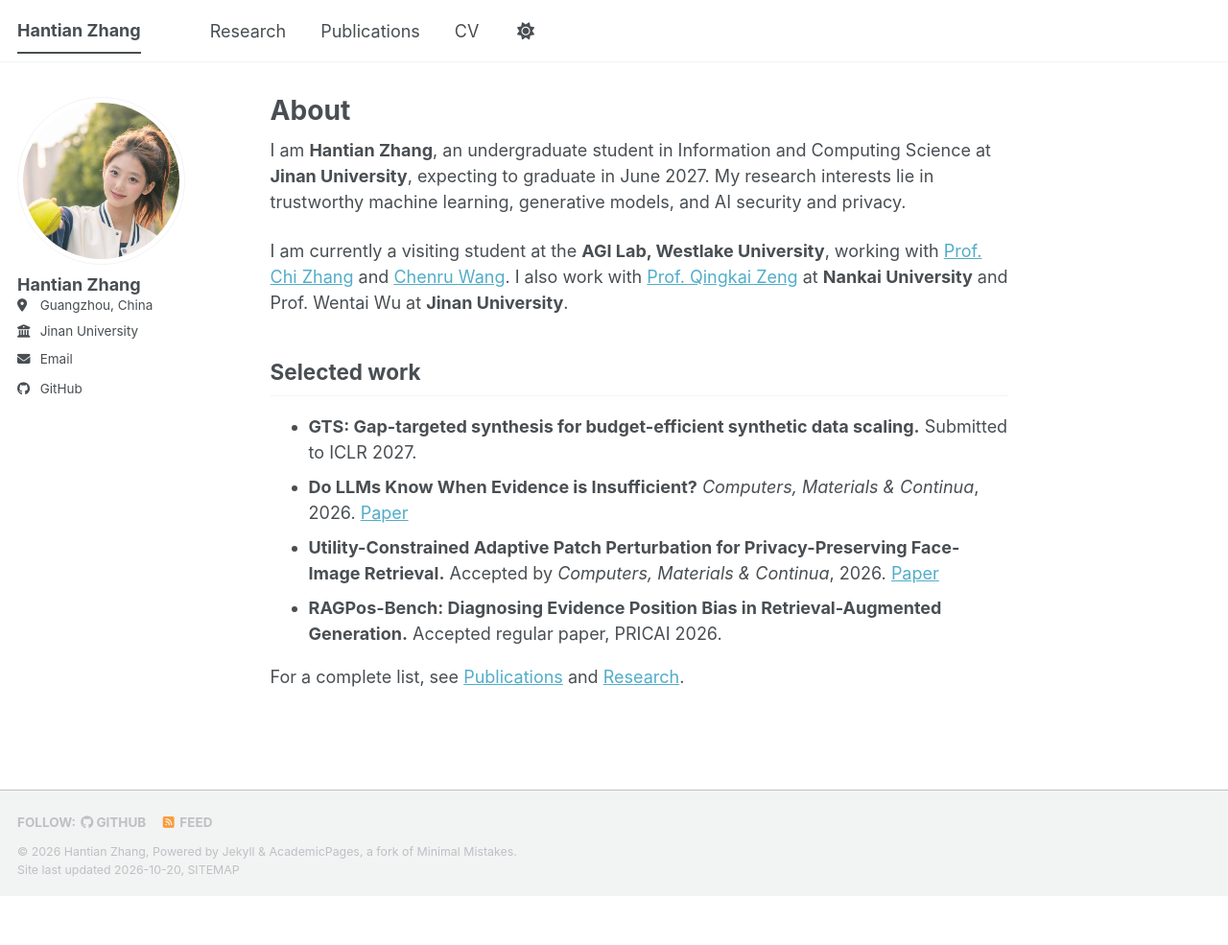
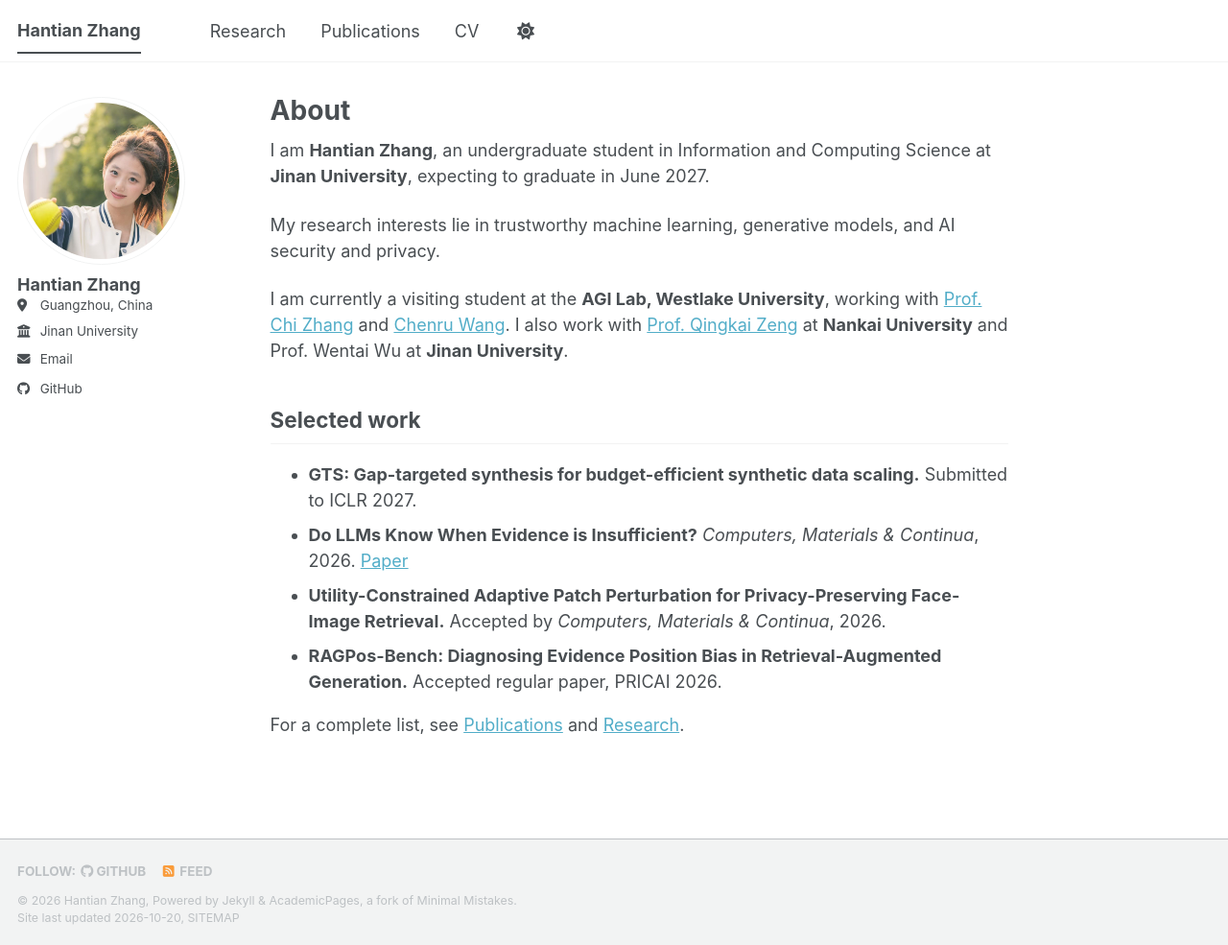
Before and after one commit to zht2005/zht2005.github.io, a Jekyll site: the page built from _pages/about.md, in a window 1280 px wide and 985 px high. Shown: the whole window at 96% size. Built offline with Jekyll 4.4.1, drawn with Linux system fonts in a browser that asks for light colours; a style sheet for code colours, icons or effects is not loaded.

```diff
--- a/_pages/about.md
+++ b/_pages/about.md
@@ -5,7 +5,9 @@ permalink: /
 author_profile: true
 ---
 
-I am **Hantian Zhang**, an undergraduate student in Information and Computing Science at **Jinan University**, expecting to graduate in June 2027. My research interests lie in trustworthy machine learning, generative models, and AI security and privacy.
+I am **Hantian Zhang**, an undergraduate student in Information and Computing Science at **Jinan University**, expecting to graduate in June 2027.
+
+My research interests lie in trustworthy machine learning, generative models, and AI security and privacy.
 
 I am currently a visiting student at the **AGI Lab, Westlake University**, working with [Prof. Chi Zhang](https://icoz69.github.io/) and [Chenru Wang](https://winterccc.github.io/). I also work with [Prof. Qingkai Zeng](https://qingkaizeng.github.io/) at **Nankai University** and Prof. Wentai Wu at **Jinan University**.
 
@@ -13,7 +15,7 @@ I am currently a visiting student at the **AGI Lab, Westlake University**, worki
 
 - **GTS: Gap-targeted synthesis for budget-efficient synthetic data scaling.** Submitted to ICLR 2027.
 - **Do LLMs Know When Evidence is Insufficient?** *Computers, Materials & Continua*, 2026. [Paper](https://doi.org/10.32604/cmc.2026.086343)
-- **Utility-Constrained Adaptive Patch Perturbation for Privacy-Preserving Face-Image Retrieval.** Accepted by *Computers, Materials & Continua*, 2026. [Paper](https://doi.org/10.32604/cmc.2026.087013)
+- **Utility-Constrained Adaptive Patch Perturbation for Privacy-Preserving Face-Image Retrieval.** Accepted by *Computers, Materials & Continua*, 2026.
 - **RAGPos-Bench: Diagnosing Evidence Position Bias in Retrieval-Augmented Generation.** Accepted regular paper, PRICAI 2026.
 
 For a complete list, see [Publications](/publications/) and [Research](/research/).
```
Also changed, not shown: _pages/cv.md (+1 -1 lines), _pages/publications.md (+2 -2 lines), 1 other file.
